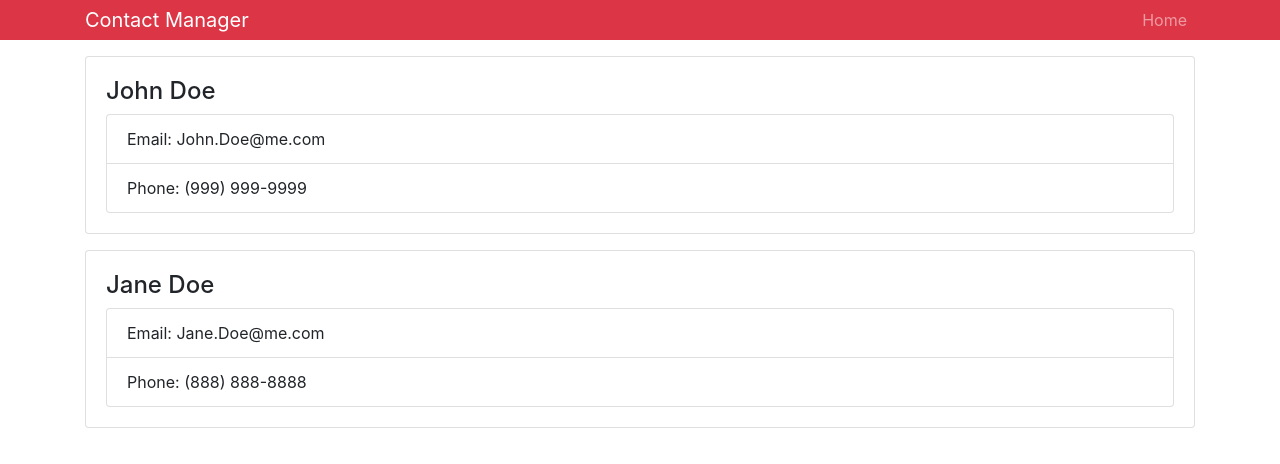
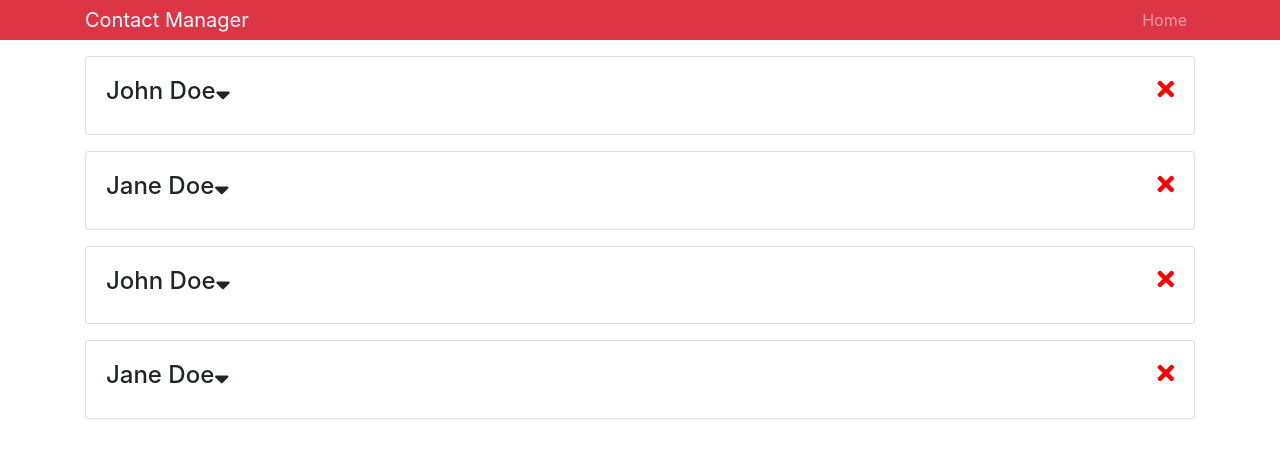
Before and after one commit to atanashristov/contactmanager, a React (Create React App) app in the folder code/contactmanager/: page / in a window 1280 px wide. Shown: the top 464 px of the page. Built offline with nearby package versions, Linux system fonts and the light colour scheme.

Commit message:
Added Context API

```diff
--- a/code/contactmanager/public/index.html
+++ b/code/contactmanager/public/index.html
@@ -4,6 +4,12 @@
     <meta charset="utf-8" />
     <meta name="viewport" content="width=device-width, initial-scale=1, shrink-to-fit=no" />
     <meta name="theme-color" content="#000000" />
+    <link
+      rel="stylesheet"
+      href="https://use.fontawesome.com/releases/v5.8.1/css/all.css"
+      integrity="sha384-50oBUHEmvpQ+1lW4y57PTFmhCaXp0ML5d60M1M7uH2+nqUivzIebhndOJK28anvf"
+      crossorigin="anonymous"
+    />
     <!--
       manifest.json provides metadata used when your web app is added to the
       homescreen on Android. See https://developers.google.com/web/fundamentals/engage-and-retain/web-app-manifest/
--- a/code/contactmanager/src/App.tsx
+++ b/code/contactmanager/src/App.tsx
@@ -1,6 +1,7 @@
 import * as React from 'react'
 import Contacts from './components/Contacts'
 import Header from './components/Header'
+import { Provider } from './context'
 
 import 'bootstrap/dist/css/bootstrap.min.css'
 import './App.css'
@@ -8,12 +9,14 @@ import './App.css'
 class App extends React.Component {
   render() {
     return (
-      <div className="App">
-        <Header branding="Contact Manager" />
-        <div className="container">
-          <Contacts />
+      <Provider>
+        <div className="App">
+          <Header branding="Contact Manager" />
+          <div className="container">
+            <Contacts />
+          </div>
         </div>
-      </div>
+      </Provider>
     )
   }
 }
--- a/code/contactmanager/src/components/Contact.tsx
+++ b/code/contactmanager/src/components/Contact.tsx
@@ -1,23 +1,69 @@
 import * as React from 'react'
+import { Consumer } from '../context'
+import { DispatchType } from '../types'
 
 interface IProps {
+  id: string
   name: string
   email: string
   phone: string
 }
 
-class Contact extends React.Component<IProps> {
+interface IState {
+  showContactInfo: boolean
+}
+
+class Contact extends React.Component<IProps, IState> {
+  state = {
+    showContactInfo: false
+  }
+
+  onShowClick = (name: string, e: React.MouseEvent) => {
+    console.log(e.target)
+    console.log(`${name} clicked.`)
+
+    this.setState({
+      showContactInfo: !this.state.showContactInfo
+    })
+  }
+
+  onDeleteClick = (id: string, dispatch: DispatchType) => {
+    dispatch({ type: 'DELETE_CONTACT', payload: id })
+  }
+
   render() {
-    const { name, email, phone } = this.props
+    const { id, name, email, phone } = this.props
+    const { showContactInfo } = this.state
 
     return (
+      <Consumer>
+        {value => {
+          const { dispatch } = value
+          return (
             <div className="card card-body mb-3">
-        <h4>{name}</h4>
+              <h4>
+                {name}
+                <i
+                  onClick={this.onShowClick.bind(this, name)}
+                  className="fas fa-sort-down"
+                  style={{ cursor: 'pointer' }}
+                />
+                <i
+                  onClick={this.onDeleteClick.bind(this, id, dispatch)}
+                  className="fas fa-times"
+                  style={{ cursor: 'pointer', float: 'right', color: 'red' }}
+                />
+              </h4>
+              {showContactInfo && (
                 <ul className="list-group">
                   <li className="list-group-item">Email: {email}</li>
                   <li className="list-group-item">Phone: {phone}</li>
                 </ul>
+              )}
             </div>
+          )
+        }}
+      </Consumer>
     )
   }
 }
--- a/code/contactmanager/src/components/Contacts.tsx
+++ b/code/contactmanager/src/components/Contacts.tsx
@@ -1,67 +1,22 @@
 import * as React from 'react'
+import { Consumer } from '../context'
 import Contact from './Contact'
 
-interface IContact {
-  id: string
-  name: string
-  email: string
-  phone: string
-}
-
-interface IState {
-  contacts: IContact[]
-}
-
-class Contacts extends React.Component<{}, IState> {
-  /*
-  constructor(props: {}) {
-    super(props)
-
-    this.state = {
-      contacts: [
-        {
-          email: 'John.Doe@me.com',
-          id: '28ed6a8e-9441-4479-ae35-e8df74ff1f1a',
-          name: 'John Doe',
-          phone: '(999) 999-9999'
-        },
-        {
-          email: 'Jane.Doe@me.com',
-          id: '46cfaf8c-4ff7-48e4-a93e-4ec9ac47bcd0',
-          name: 'Jane Doe',
-          phone: '(888) 888-8888'
-        }
-      ]
-    }
-  }
-*/
-
-  state = {
-    contacts: [
-      {
-        email: 'John.Doe@me.com',
-        id: '28ed6a8e-9441-4479-ae35-e8df74ff1f1a',
-        name: 'John Doe',
-        phone: '(999) 999-9999'
-      },
-      {
-        email: 'Jane.Doe@me.com',
-        id: '46cfaf8c-4ff7-48e4-a93e-4ec9ac47bcd0',
-        name: 'Jane Doe',
-        phone: '(888) 888-8888'
-      }
-    ]
-  }
-
+class Contacts extends React.Component<{}> {
   render() {
-    const { contacts } = this.state
-
     return (
-      <div>
-        {contacts.map(contact => (
-          <Contact key={contact.id} {...contact} />
-        ))}
-      </div>
+      <Consumer>
+        {value => {
+          const { contacts } = value
+          return (
+            <React.Fragment>
+              {contacts.map(contact => (
+                <Contact key={contact.id} {...contact} />
+              ))}
+            </React.Fragment>
+          )
+        }}
+      </Consumer>
     )
   }
 }
--- a/code/contactmanager/src/components/Header.tsx
+++ b/code/contactmanager/src/components/Header.tsx
@@ -1,11 +1,11 @@
 import * as React from 'react'
 
 interface IProps {
-  branding: string
+  branding?: string
 }
 
 const Header: React.FunctionComponent<IProps> = props => {
-  const { branding } = props
+  const { branding = 'My App' } = props
 
   return (
     <nav className="navbar navbar-expand-sm navbar-dark bg-danger mb-3 py-0">
--- /dev/null
+++ b/code/contactmanager/src/context.tsx
@@ -0,0 +1,56 @@
+import * as React from 'react'
+import { IAction, IState } from './types'
+
+const Context = React.createContext<IState>({} as IState)
+
+const reducer = (state: IState, action: IAction) => {
+  switch (action.type) {
+    case 'DELETE_CONTACT':
+      return {
+        ...state,
+        contacts: state.contacts.filter(contact => contact.id !== action.payload)
+      }
+    default:
+      return state
+  }
+}
+
+export class Provider extends React.Component {
+  state = {
+    contacts: [
+      {
+        email: 'John.Doe@me.com',
+        id: '28ed6a8e-9441-4479-ae35-e8df74ff1f1a',
+        name: 'John Doe',
+        phone: '(999) 999-9999'
+      },
+      {
+        email: 'Jane.Doe@me.com',
+        id: '46cfaf8c-4ff7-48e4-a93e-4ec9ac47bcd0',
+        name: 'Jane Doe',
+        phone: '(888) 888-8888'
+      },
+      {
+        email: 'John.Doe@me.com',
+        id: '28ed6a8e-9441-4479-ae35-e8df74ff1f1b',
+        name: 'John Doe',
+        phone: '(999) 999-9999'
+      },
+      {
+        email: 'Jane.Doe@me.com',
+        id: '46cfaf8c-4ff7-48e4-a93e-4ec9ac47bcd1',
+        name: 'Jane Doe',
+        phone: '(888) 888-8888'
+      }
+    ],
+    dispatch: (action: IAction) => {
+      this.setState(state => reducer(state as IState, action))
+    }
+  }
+
+  render() {
+    return <Context.Provider value={this.state}>{this.props.children}</Context.Provider>
+  }
+}
+
+export const Consumer = Context.Consumer
--- /dev/null
+++ b/code/contactmanager/src/types.ts
@@ -0,0 +1,18 @@
+export interface IContact {
+  id: string
+  name: string
+  email: string
+  phone: string
+}
+
+export interface IAction {
+  type: string
+  payload: any
+}
+
+export type DispatchType = (action: IAction) => void
+
+export interface IState {
+  contacts: IContact[]
+  dispatch: DispatchType
+}
--- a/code/contactmanager/tslint.json
+++ b/code/contactmanager/tslint.json
@@ -1,6 +1,7 @@
 {
   "rules": {
-    "member-access": [true, "no-public"]
+    "member-access": [true, "no-public"],
+    "no-console": false
   },
   "extends": ["tslint:recommended", "tslint-react", "tslint-config-prettier"],
   "linterOptions": {
```
Lines whose indentation alone changed are shown as unchanged.
